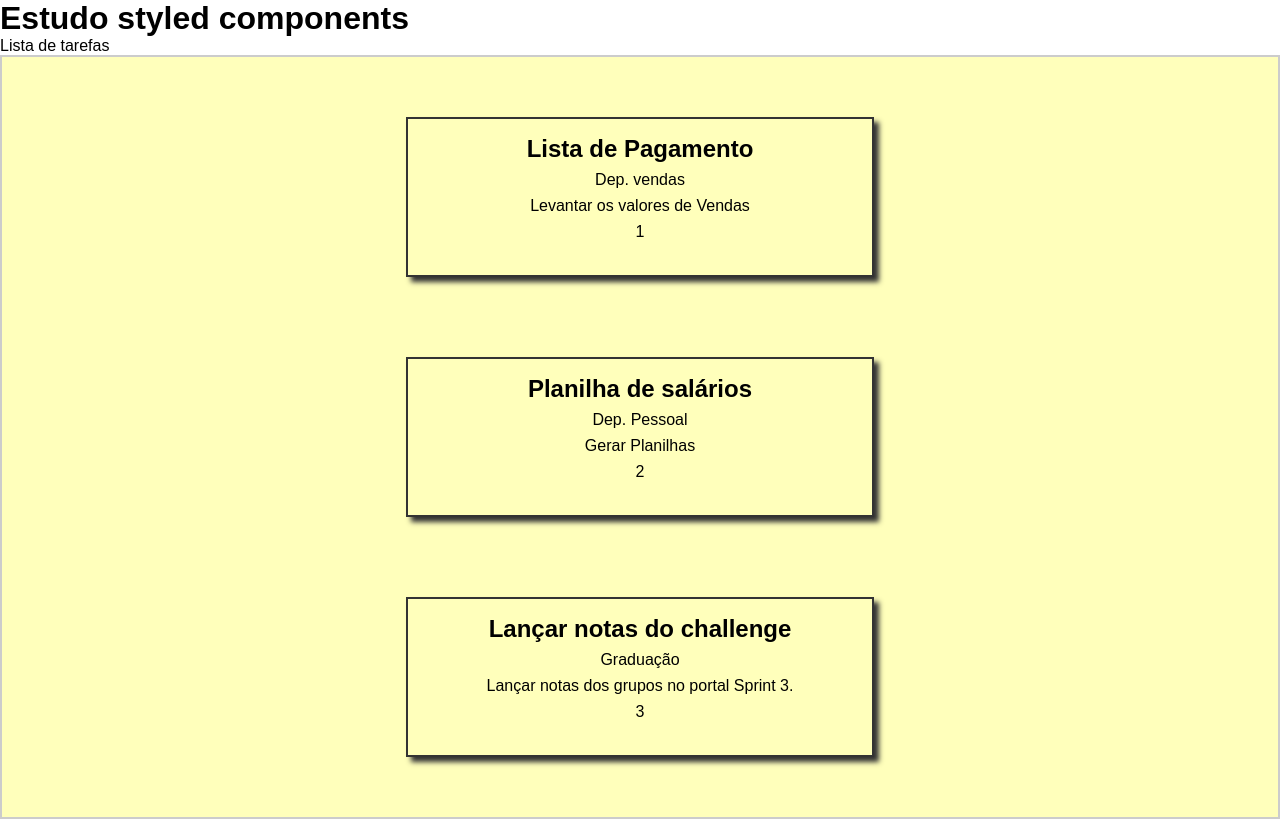
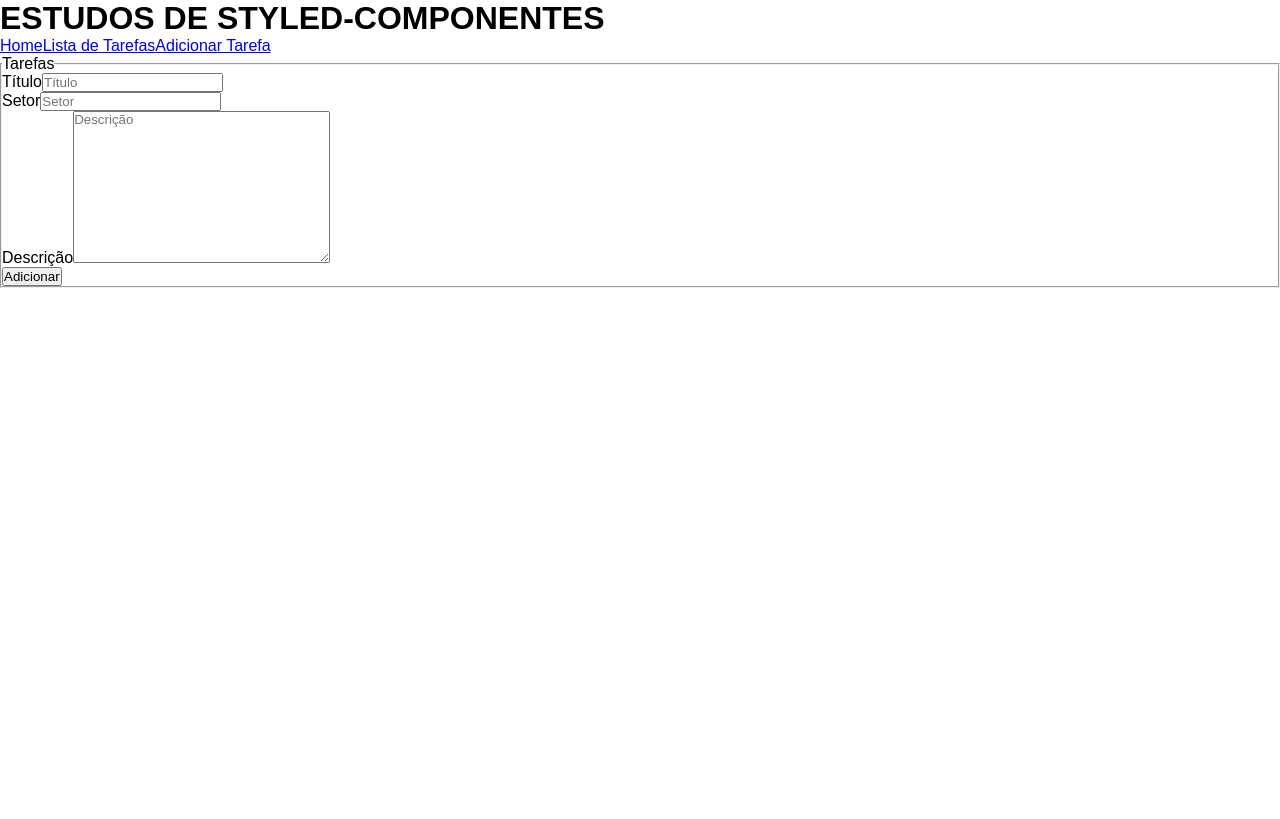
Before and after one commit to 1TDSPF-22/styled-app-react, a React (Create React App) app in the folder rm94553/aula7/: page /add in a window 1280 px wide. Built offline with nearby package versions, Linux system fonts and the light colour scheme.

Commit message:
finalizando styled components

```diff
--- a/rm94553/aula7/src/App.jsx
+++ b/rm94553/aula7/src/App.jsx
@@ -1,12 +1,14 @@
-import React from "react";
-import ListaTarefas from "./components/ListaTarefas";
+import React from 'react'
+import Home from './components/Home'
+import MainRoutes from './routes/MainRoutes'
 
-export default function App(){
-  return (
-    <div>
-      <h1>Estudo styled components</h1>
-      <ListaTarefas/>
-    </div>
-  )
+export default function App() {
+    return (
+        <div>
 
+            <h1>ESTUDOS DE STYLED-COMPONENTES</h1>
+            <Home />
+            <MainRoutes />
+        </div>
+    )
 }
--- /dev/null
+++ b/rm94553/aula7/src/components/FormTarefas.jsx
@@ -0,0 +1,32 @@
+import React from 'react'
+
+export default function FormTarefas(props) {
+    return (
+        <div>
+
+            <form method="post">
+
+                <fieldset>
+                    <legend>Tarefas</legend>
+                    <div>
+                        <label>Título</label>
+                        <input type="text" name="titulo" placeholder="Título" value="" />
+                    </div>
+                    <div>
+                        <label>Setor</label>
+                        <input type="text" name="setor" placeholder="Setor" value="" />
+                    </div>
+                    <div>
+                        <label>Descrição</label>
+                        <textarea name="descricao" cols="30" rows="10" placeholder="Descrição" value=""></textarea>
+                    </div>
+                    <div>
+                        <input type="submit" value="Adicionar" />
+                    </div>
+                </fieldset>
+
+            </form>
+
+        </div>
+    )
+}
--- /dev/null
+++ b/rm94553/aula7/src/components/Home.jsx
@@ -0,0 +1,16 @@
+import React from 'react'
+import { Link } from 'react-router-dom'
+
+export default function Home() {
+    return (
+        <div>
+            <header>
+                <nav>
+                    <Link to="/">Home</Link>
+                    <Link to="/lt">Lista de Tarefas</Link>
+                    <Link to="/add">Adicionar Tarefa</Link>
+                </nav>
+            </header>
+        </div>
+    )
+}
--- a/rm94553/aula7/src/components/ListaTarefas.jsx
+++ b/rm94553/aula7/src/components/ListaTarefas.jsx
@@ -1,7 +1,6 @@
-import React from "react";
-import Tarefa from "./Tarefa";
-import styled from "styled-components";
-import { useState } from "react";
+import React, { useState } from 'react'
+import Tarefa from './Tarefa'
+import styled from 'styled-components'
 
 const DivLista = styled.div`
     width: 100%;
@@ -13,43 +12,60 @@ display: flex; flex-wrap: wrap;
     justify-content: space-around;
 `
 
-
-
 export default function ListaTarefas() {
 
     const [tarefa, setTarefa] = useState([
         {
-            titulo:"Lista de Pagamento",
-            setor:"Dep. vendas",
-            descricao: "Levantar os valores de Vendas"
-        },
+            titulo: "Lista de Pagamento",
+            setor: "Dep. Vendas",
+            descricao: "Levantar os valores de Vendas."
+        }
+        ,
         {
-            titulo:"Planilha de salários",
-            setor:"Dep. Pessoal",
+            titulo: "Planilha de Salários",
+            setor: "Dep. Pessoal",
             descricao: "Gerar Planilhas"
-        },
+        }
+        ,
         {
-            titulo:"Lançar notas do challenge",
-            setor:"Graduação",
+            titulo: "Lançar Notas do Challenger",
+            setor: "Graduação",
             descricao: "Lançar notas dos grupos no portal Sprint 3."
         }
     ])
 
+    //CRIANDO UMA FUNÇÃO PARA ADICIONAR TAREFAS
+    const addTarefa = () => {
+
+        const novaTarefa = {
+            titulo: "Planilha de Notas",
+            setor: "Graduação",
+            descricao: "Lançar quem não fez os exercícios."
+        }
+
+        setTarefa([...tarefa, novaTarefa])
+    }
+
 
     return (
         <div>
-            <p>Lista de tarefas</p>
+            <p>Lista de Tarefas</p>
+            <div>
+                <button onClick={addTarefa}>ADD-TAREFA</button>
+            </div>
             <DivLista>
-                {tarefa.map((t,i)=>
+                {tarefa.map((t, i) =>
                     <Tarefa
                         key={i}
-                id={i+1}
+                        id={i + 1}
                         titulo={t.titulo}
                         setor={t.setor}
                         descricao={t.descricao}
                     />
                 )}
+
             </DivLista>
+
         </div>
     )
 }
--- a/rm94553/aula7/src/index.js
+++ b/rm94553/aula7/src/index.js
@@ -1,6 +1,13 @@
-import React from 'react';
-import ReactDOM from 'react-dom';
-import App from './App.jsx';
+import React from "react"
+import ReactDOM from "react-dom"
+import App from "./App"
 import './index.css'
+import { BrowserRouter} from 'react-router-dom'
 
-ReactDOM.render(<App />, document.getElementById('root'))
+
+
+ReactDOM.render(
+    <BrowserRouter>
+        <App/>
+    </BrowserRouter>
+,document.getElementById("root"))
--- /dev/null
+++ b/rm94553/aula7/src/routes/MainRoutes.jsx
@@ -0,0 +1,17 @@
+import React from 'react'
+import {  Route, Routes } from 'react-router-dom'
+import FormTarefas from '../components/FormTarefas'
+import Home from '../components/Home'
+import ListaTarefas from '../components/ListaTarefas'
+
+export default function MainRoutes() {
+    return (
+        <>
+            <Routes>
+                <Route path='/' element={<Home />} />
+                <Route path='/lt' element={<ListaTarefas />} />
+                <Route path='/add' element={<FormTarefas />} />
+            </Routes>
+        </>
+    )
+}
```
Also changed, not shown: rm94553/aula7/src/components/Tarefa.jsx (+9 -8 lines). Lines whose indentation alone changed are shown as unchanged.
